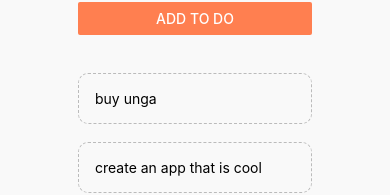
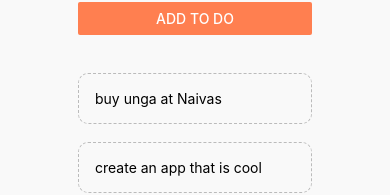
Before and after one commit to Mahad444/todolistRnative, a React Native app: screen / in a window 390 px wide. Shown: the part 350-545 px from the top of the page. Built offline with nearby package versions, Linux system fonts and the light colour scheme.

Commit message:
adding a statement

```diff
--- a/App.js
+++ b/App.js
@@ -7,7 +7,7 @@ import AddTodo from './component/addTodo';
 export default function App() {
 
 const [todo,setTodo] = useState([
-  {text:"buy unga" , key:'1'},
+  {text:"buy unga at Naivas" , key:'1'},
   {text:"create an app that is cool" , key:'2'},
   {text:"play on the switch" , key:'3'},
 ]);
```
